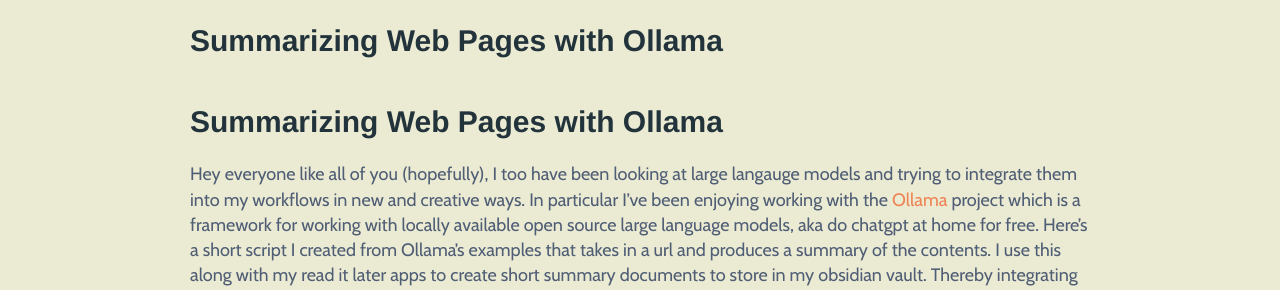
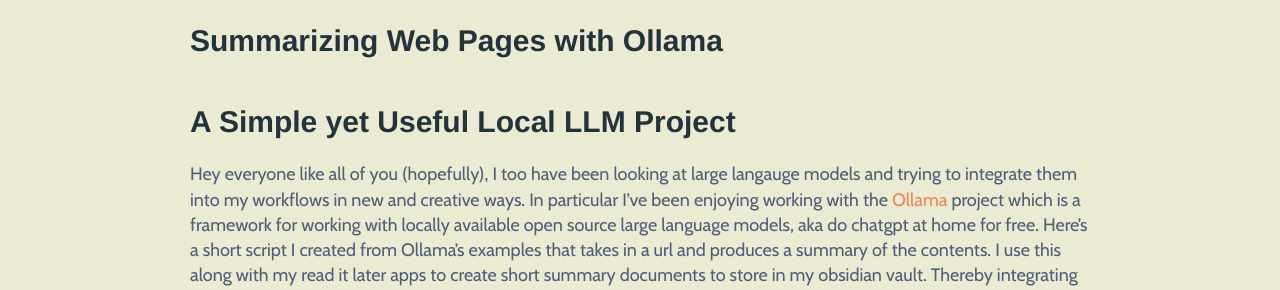
Before and after one commit to coreyclip/coreyclip.github.io, a Jekyll site: the page built from _posts/2024-07-29-Ollama-Web-Summaries.md, in a window 1280 px wide. Shown: the part 371-661 px from the top of the page. Built offline with Jekyll 4.4.1, drawn with Linux system fonts in a browser that asks for light colours; nearby versions of some CDN libraries; some web fonts are replaced.

Commit message:
fix ollama post title

````diff
--- a/_posts/2024-07-29-Ollama-Web-Summaries.md
+++ b/_posts/2024-07-29-Ollama-Web-Summaries.md
@@ -5,7 +5,7 @@
 tags: github tutorial
 ---
 
-# Summarizing Web Pages with Ollama
+# A Simple yet Useful Local LLM Project
 Hey everyone like all of you (hopefully), I too have been looking at large langauge models and trying to integrate them into my workflows in new and creative ways. In particular I've been enjoying working with the [Ollama](https://ollama.com/) project which is a framework for working with locally available open source large language models, aka do chatgpt at home for free. Here's a short script I created from Ollama's examples that takes in a url and produces a summary of the contents. I use this along with my read it later apps to create short summary documents to store in my obsidian vault. Thereby integrating pieces of information into my boarder and searchable second brain just by providing a url, eventually I want to hook this up to the newsletters I read so I can automate the process further. Here's the full script with added comments.
 
 ```python
````
